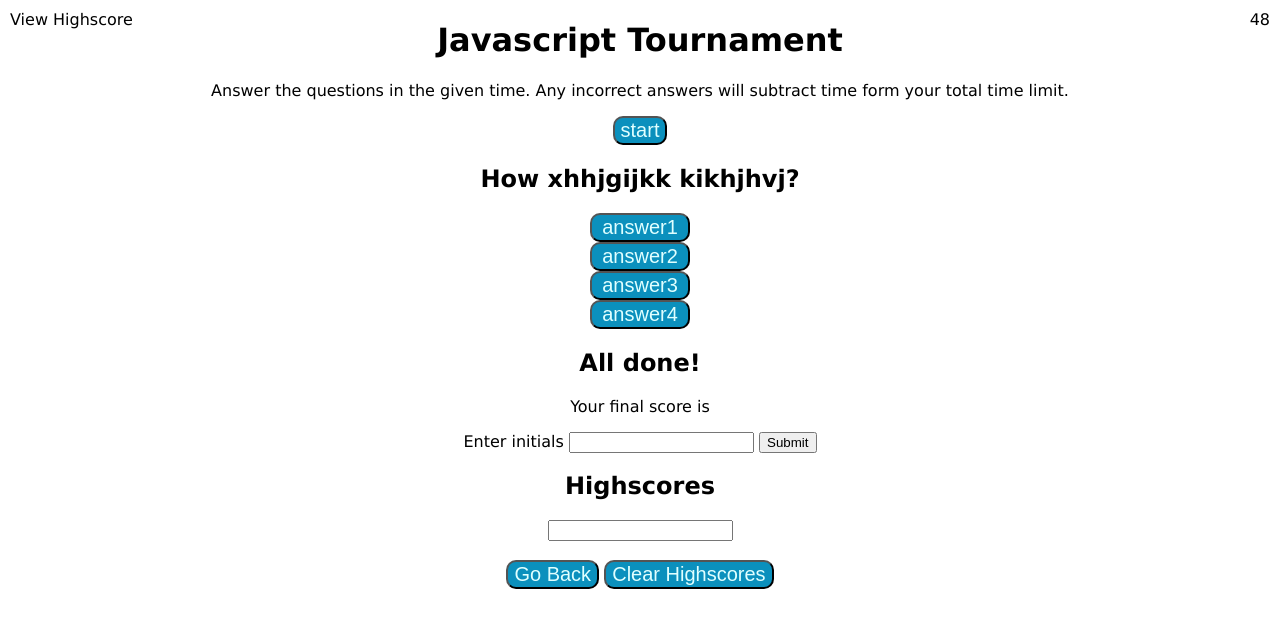
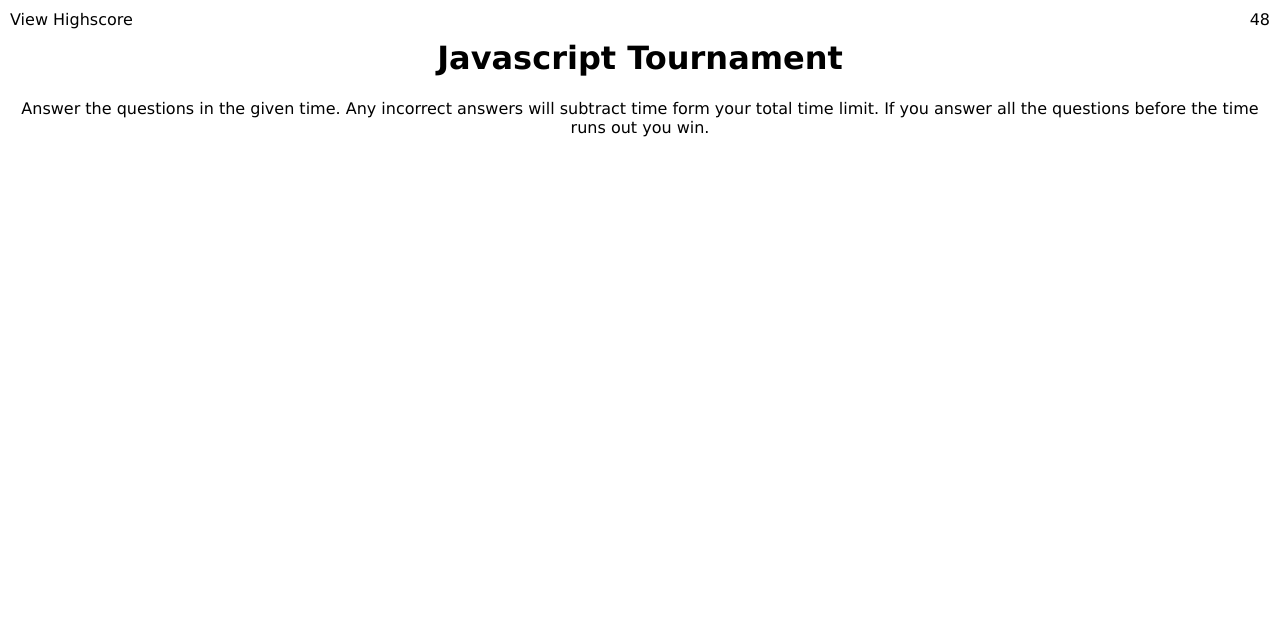
Before and after one commit to tpidutti/javascriptTournament, a plain HTML site: page index.html in a window 1280 px wide. Both pictures are taken after a click on the button "start". Drawn offline with Linux system fonts and the light colour scheme.

Commit message:
update homework

```diff
--- a/Assets/script.js
+++ b/Assets/script.js
@@ -1,9 +1,9 @@
 // create questions with answers in an array
 var questions = [
   {
-      question: "How xhhjgijkk kikhjhvj?",
-      answers: ["vcbmnbn", "tooiuoio", "hjgkk"],
-      rightAnswer: "asgfhjhk",
+    question: "Javascript was originally called what name?",
+    answers: ["Cadillac", "Hot Lava", "Cuppa Joe"],
+    rightAnswer: "Mocha",
   },
   {
     question: "#",
@@ -39,11 +39,13 @@ var questionNumber = 0;
 var secondsLeft = 50;
 var interval;
 var highscore = 0;
+
 var timeEl = document.querySelector("#time");
 
 // When game starts the timer starts and question is displayed
 function startGame() {
   startTime();
+  document.getElementById("start").classList.add("hide");
   displayQuestion(questions);
 }
 
@@ -60,27 +62,25 @@ function startTime() {
   }, 1000);
 }
 
-// start button  click so game begins
+// start button click so game begins
 document.getElementById("start").addEventListener("click", startGame);
 
+// display questions, answers in buttons
+function displayQuestion(arr) {
+  document.getElementById(questions).innerText = arr[questionNumber].questions;
 
-function displayQuestion(arr) {
-  document.getElementById("questions").innerText = arr[questionNumber].question;
+
 }
 
-
-
-
-
-
-
-
-
-
-// question with answer buttons clicks that -10 seconds with incorrect answers
-
-// Game over all questions answered
-
-// save initals and score in a form
+// presented with a question
+// I answer a question, am presented with another question
+// answer a question incorrectly, 5 seconds is subtracted from the clock
+// game over when all questions are answered
+// I can save my initials and my score when the game is over
 
 // goBack and clearHighscores buttons
+// link to view highscores
+
+//   document.getElementById("done").classList.add("hide");
+//   document.getElementById("highscores").classList.add("hide");
+// document.getElementById("inquiry").classList.add("show");
--- a/Assets/style.css
+++ b/Assets/style.css
@@ -5,7 +5,10 @@ body {
 
 .open {
   text-align: center;
+  padding: 10px;
+  margin: 0 auto;
 }
+
 #time {
   position: fixed;
   padding: 10px;
--- a/index.html
+++ b/index.html
@@ -18,22 +18,23 @@
         <h1>Javascript Tournament</h1>
         <p>
           Answer the questions in the given time. Any incorrect answers will
-          subtract time form your total time limit.
+          subtract time form your total time limit. If you answer all the
+          questions before the time runs out you win.
         </p>
         <button id="start">start</button>
       </div>
 
-      <div class="inquiry">
-        <h2 id="questions">questions?</h2>
+      <div class="inquiry hide" id="generateQuestion">
+        <h2 id="question">questions?</h2>
         <div id="answersContainer">
-        <button class="answer1">answer1</button>
-        <button class="answer2">answer2</button>
-        <button class="answer3">answer3</button>
-        <button class="answer4">answer4</button>
+          <button>1</button>
+          <button>2</button>
+          <button>3</button>
+          <button>4</button>
         </div>
       </div>
 
-      <div class="done">
+      <div class="done hide">
         <h2>All done!</h2>
         <p>Your final score is</p>
         <form>
@@ -43,7 +44,7 @@
         </form>
       </div>
 
-      <div class="highscores">
+      <div class="highscores hide">
         <h2>Highscores</h2>
         <form>
           <label for="Highscores"></label>
```
Lines whose indentation alone changed are shown as unchanged.
